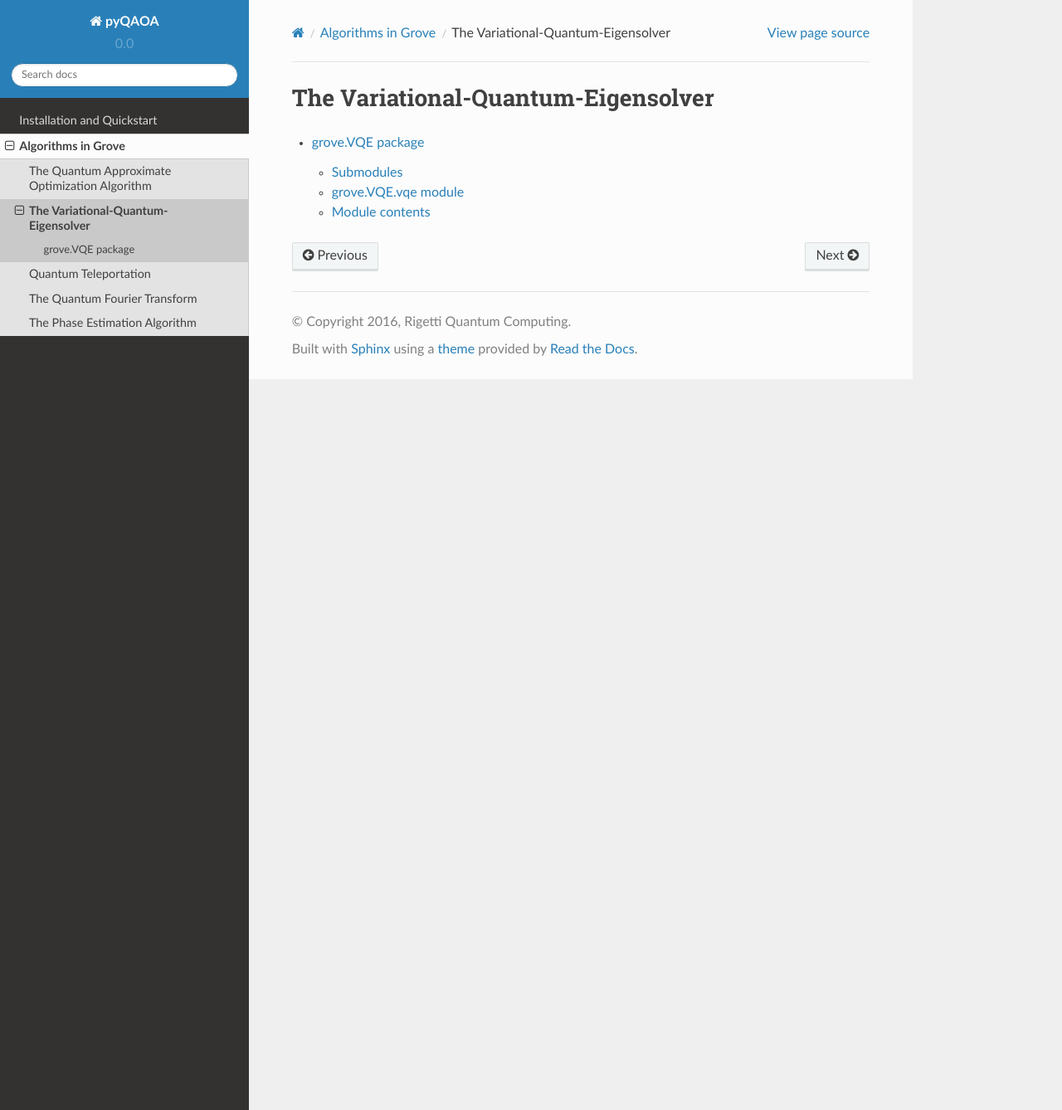
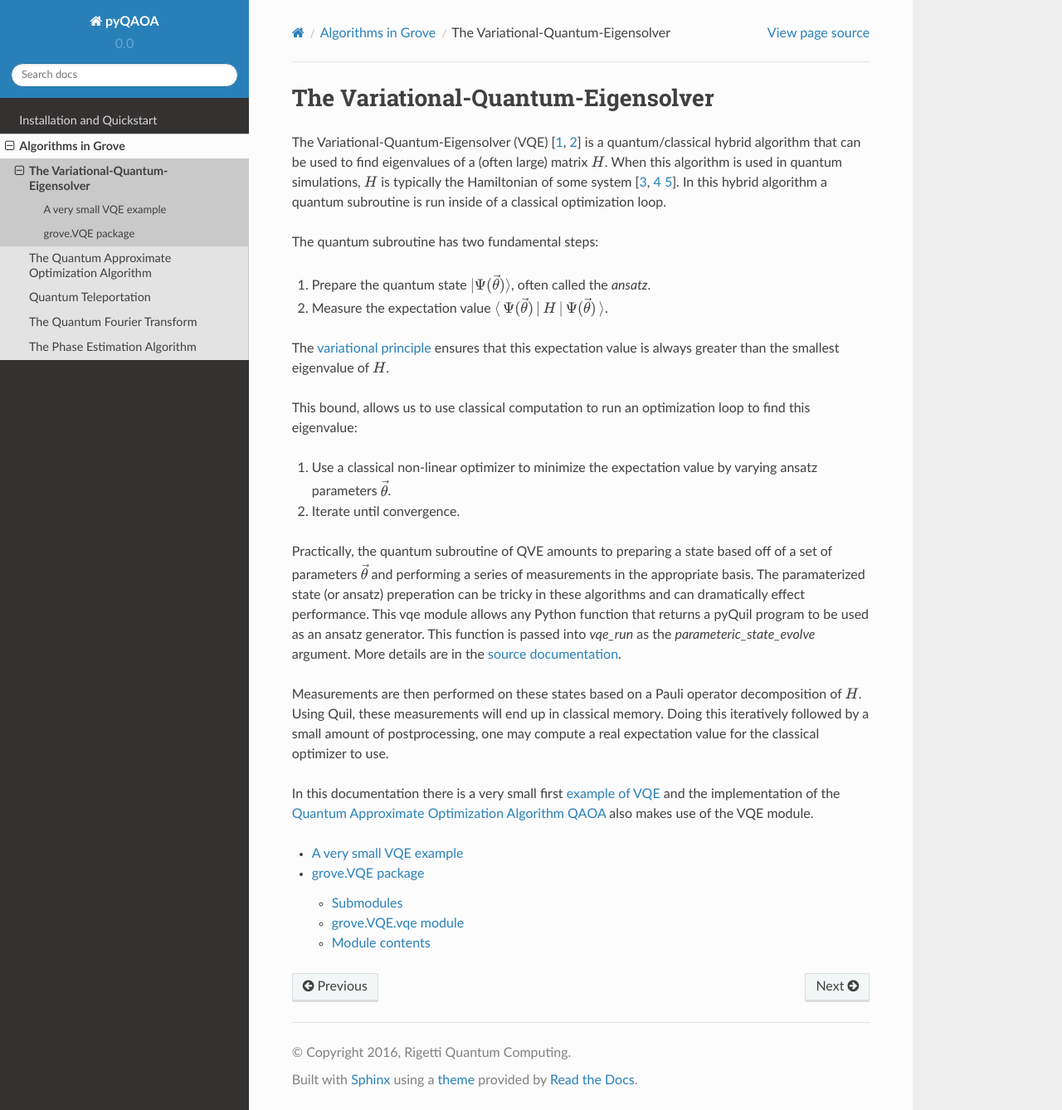
Before and after one commit to rigetti/grove, a Sphinx documentation site: the page built from docs/vqe/vqe.rst, in a window 1280 px wide and 1338 px high. Shown: the whole window at 83% size. Built offline with Sphinx 7.4.7 and the Read the Docs theme 2.0.0, drawn with Linux system fonts in a browser that asks for light colours; pages that are not in the unit, such as notebooks, are missing from menus.

Commit message:
add vqe docs, fix existing docs

```diff
--- a/docs/algorithms.rst
+++ b/docs/algorithms.rst
@@ -1,13 +1,15 @@
 ===================
 Algorithms in Grove
 ===================
+
+The following algorithm examples are available in Grove:
 
 .. toctree::
    :name: mastertoc
    :maxdepth: 1
 
+   vqe/vqe
    qaoa/qaoa
-   vqe/vqe
    teleportation/teleportation
    qft/qft
    phaseestimation/phaseestimation
--- a/docs/vqe/vqe.rst
+++ b/docs/vqe/vqe.rst
@@ -1,10 +1,53 @@
 ===================================
 The Variational-Quantum-Eigensolver
 ===================================
+
+The Variational-Quantum-Eigensolver (VQE) [`1 <https://arxiv.org/abs/1304.3061>`_,
+`2 <https://arxiv.org/abs/1509.04279>`_] is a quantum/classical hybrid
+algorithm that can be used to find eigenvalues of a (often large) matrix :math:`H`.
+When this algorithm is used in quantum simulations, :math:`H` is typically the Hamiltonian
+of some system [`3 <https://arxiv.org/abs/1512.06860>`_, `4 <https://arxiv.org/abs/1602.01857>`_
+`5 <https://arxiv.org/abs/1510.03859>`_].
+In this hybrid algorithm a quantum subroutine is run inside of a classical optimization loop.
+
+The quantum subroutine has two fundamental steps:
+
+1. Prepare the quantum state :math:`|\Psi(\vec{\theta})\rangle`, often called
+   the *ansatz*.
+
+2. Measure the expectation value :math:`\langle\,\Psi(\vec{\theta})\,|\,H\,|\,\Psi(\vec{\theta})\,\rangle`.
+
+The `variational principle <https://en.wikipedia.org/wiki/Variational_method_(quantum_mechanics)>`_ ensures
+that this expectation value is always greater than the smallest eigenvalue of :math:`H`.
+
+This bound, allows us to use classical computation to run an optimization loop to find
+this eigenvalue:
+
+1. Use a classical non-linear optimizer to minimize the expectation value by varying
+   ansatz parameters :math:`\vec{\theta}`.
+2. Iterate until convergence.
+
+Practically, the quantum subroutine of QVE amounts to preparing a state based off
+of a set of parameters :math:`\vec{\theta}` and performing a series of measurements
+in the appropriate basis. The paramaterized state (or ansatz) preperation can be tricky
+in these algorithms and can dramatically effect performance.  This vqe module allows any
+Python function that returns a pyQuil program to be used as an ansatz generator.  This
+function is passed into `vqe_run` as the `parameteric_state_evolve` argument. More details
+are in the `source documentation <vqe_source.html#grove.VQE.vqe.VQE.vqe_run>`_.
+
+Measurements are then performed on these states based on a Pauli operator decomposition of
+:math:`H`. Using Quil, these measurements will end up in classical memory. Doing
+this iteratively followed by a small amount of postprocessing, one may compute a real
+expectation value for the classical optimizer to use.
+
+In this documentation there is a very small first `example of VQE <vqe_example.html>`_ and the
+implementation of the `Quantum Approximate Optimization Algorithm QAOA <../qaoa/qaoa.html>`_ also
+makes use of the VQE module.
 
 .. toctree::
    :name: mastertoc
    :maxdepth: 3
 
    vqe_overview
+   vqe_example
    vqe_source
--- /dev/null
+++ b/docs/vqe/vqe_example.rst
@@ -0,0 +1,5 @@
+========================
+A very small VQE example
+========================
+
+# todo example
--- a/grove/__init__.py
+++ b/grove/__init__.py
@@ -1 +1,2 @@
 # init for grove
+from grove.VQE.vqe import VQE
```
Also changed, not shown: docs/index.rst (+5 -4 lines), docs/qaoa/qaoa_installation_quickstart.rst (+2 -50 lines), docs/qaoa/qaoa_overview.rst (+8 -4 lines), 1 other file.
